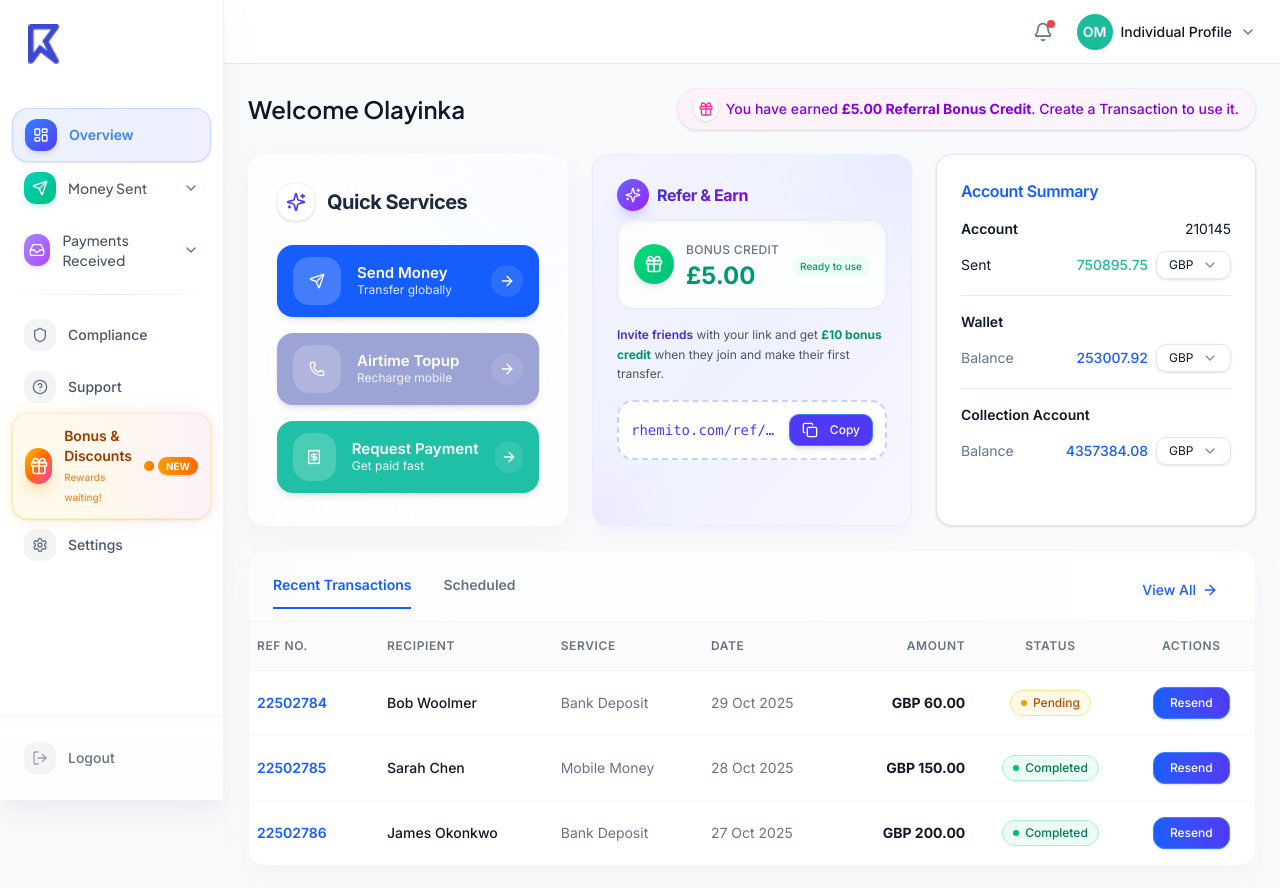
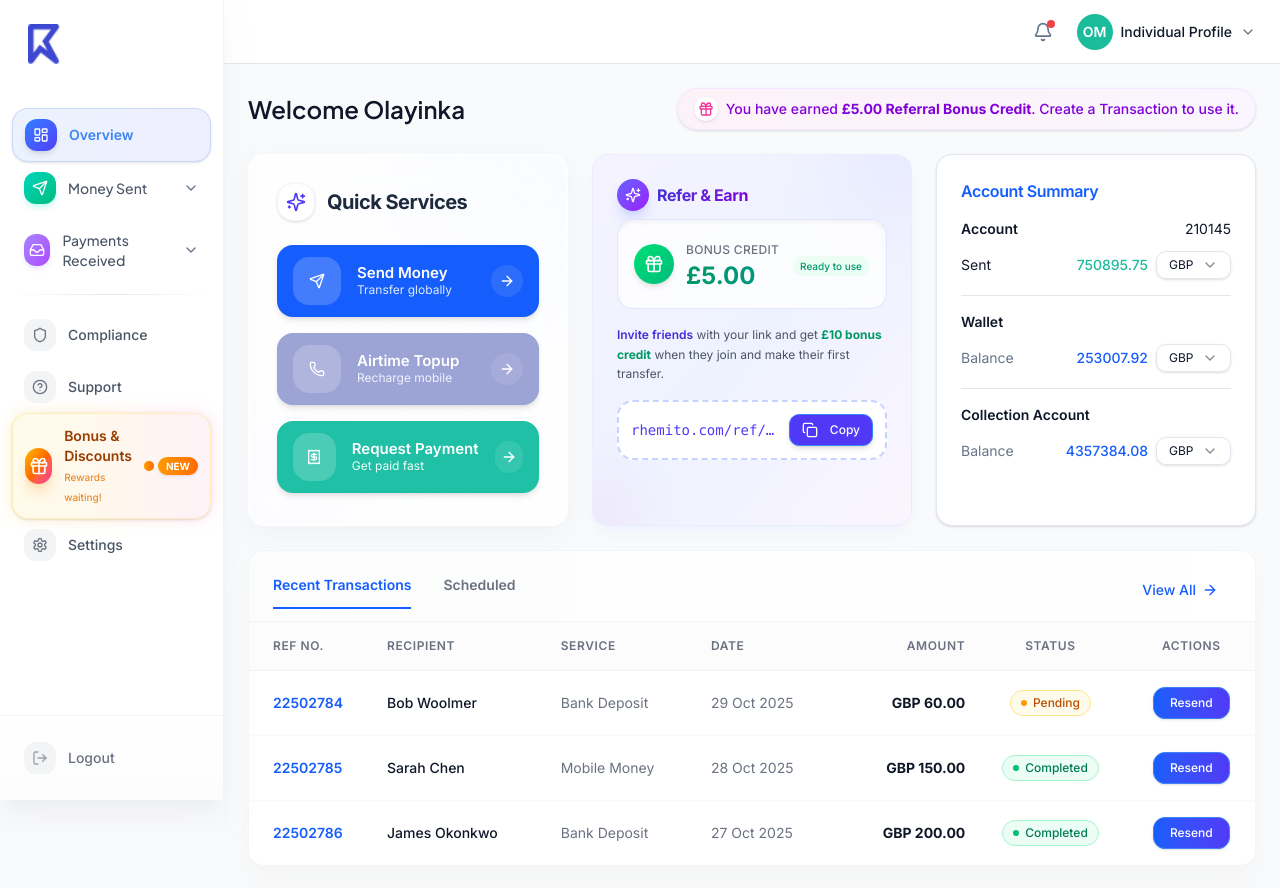
Before and after one commit to mohammadmumtazkhan-a11y/Rhemito-UI, a React (Vite) app in the folder client/: page / in a window 1280 px wide. Built offline with nearby package versions, Linux system fonts and the light colour scheme.

Commit message:
fix(dashboard): increased left spacing for reference column

```diff
--- a/client/src/pages/Dashboard.tsx
+++ b/client/src/pages/Dashboard.tsx
@@ -379,7 +379,7 @@ export default function Dashboard() {
                     <Table>
                       <TableHeader>
                         <TableRow className="hover:bg-transparent bg-gray-50/50 border-b border-gray-100">
-                          <TableHead className="text-xs font-semibold text-gray-500 uppercase tracking-wider w-[100px] md:w-[130px] py-4">Ref No.</TableHead>
+                          <TableHead className="text-xs font-semibold text-gray-500 uppercase tracking-wider w-[100px] md:w-[130px] py-4 pl-6">Ref No.</TableHead>
                           <TableHead className="text-xs font-semibold text-gray-500 uppercase tracking-wider py-4">Recipient</TableHead>
                           <TableHead className="text-xs font-semibold text-gray-500 uppercase tracking-wider hidden md:table-cell py-4">Service</TableHead>
                           <TableHead className="text-xs font-semibold text-gray-500 uppercase tracking-wider hidden sm:table-cell py-4">Date</TableHead>
@@ -395,7 +395,7 @@ export default function Dashboard() {
                             data-testid={`row-transaction-${tx.id}`}
                             className="hover:bg-blue-50/50 transition-colors duration-200 group border-b border-gray-50 last:border-b-0"
                           >
-                            <TableCell className="font-semibold text-blue-600 text-sm py-4">{tx.id}</TableCell>
+                            <TableCell className="font-semibold text-blue-600 text-sm py-4 pl-6">{tx.id}</TableCell>
                             <TableCell className="text-sm font-medium text-gray-900 py-4">{tx.recipient}</TableCell>
                             <TableCell className="text-gray-500 text-sm hidden md:table-cell py-4">{tx.service}</TableCell>
                             <TableCell className="text-gray-500 text-sm hidden sm:table-cell py-4">{tx.date}</TableCell>
```
